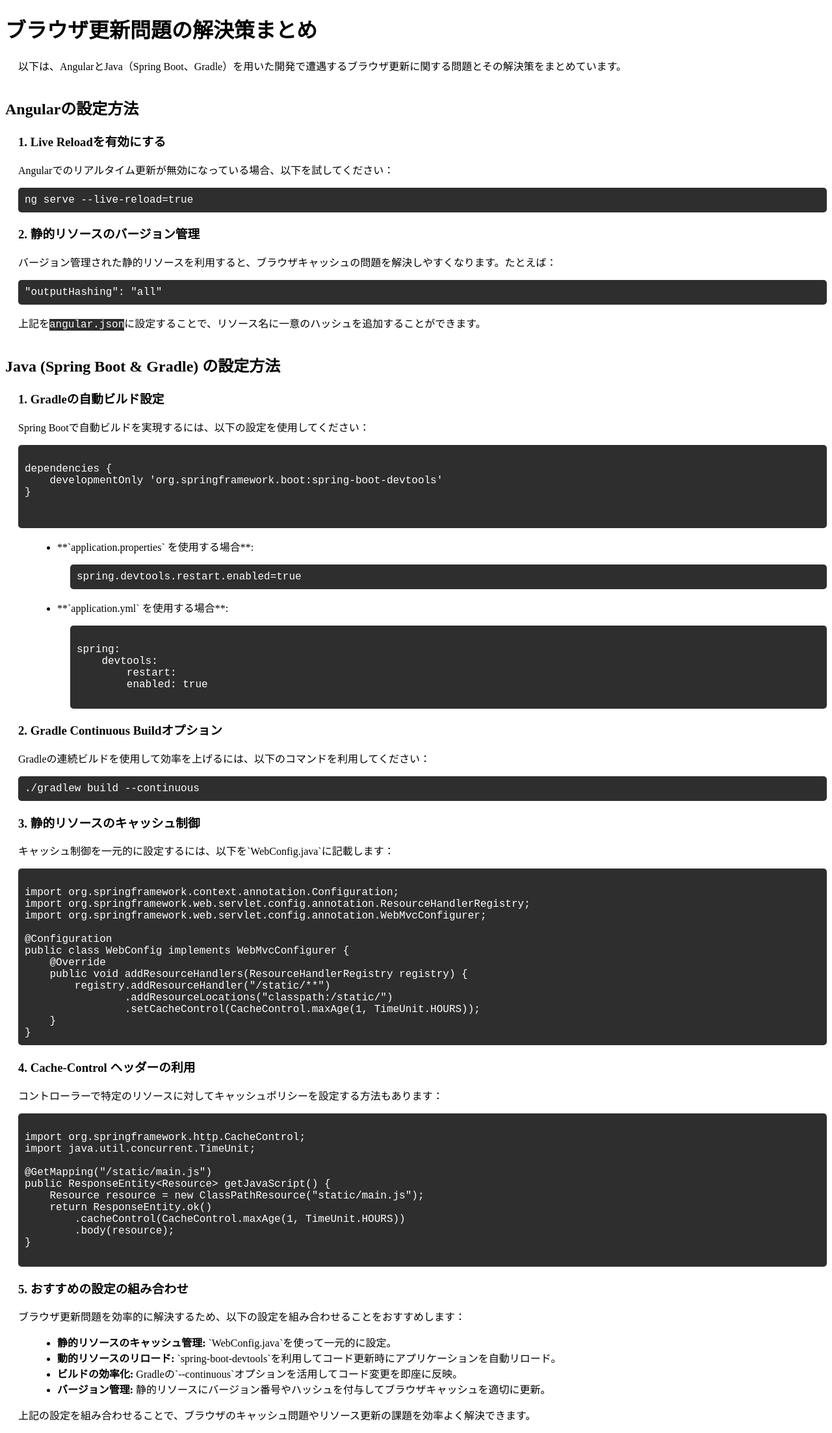
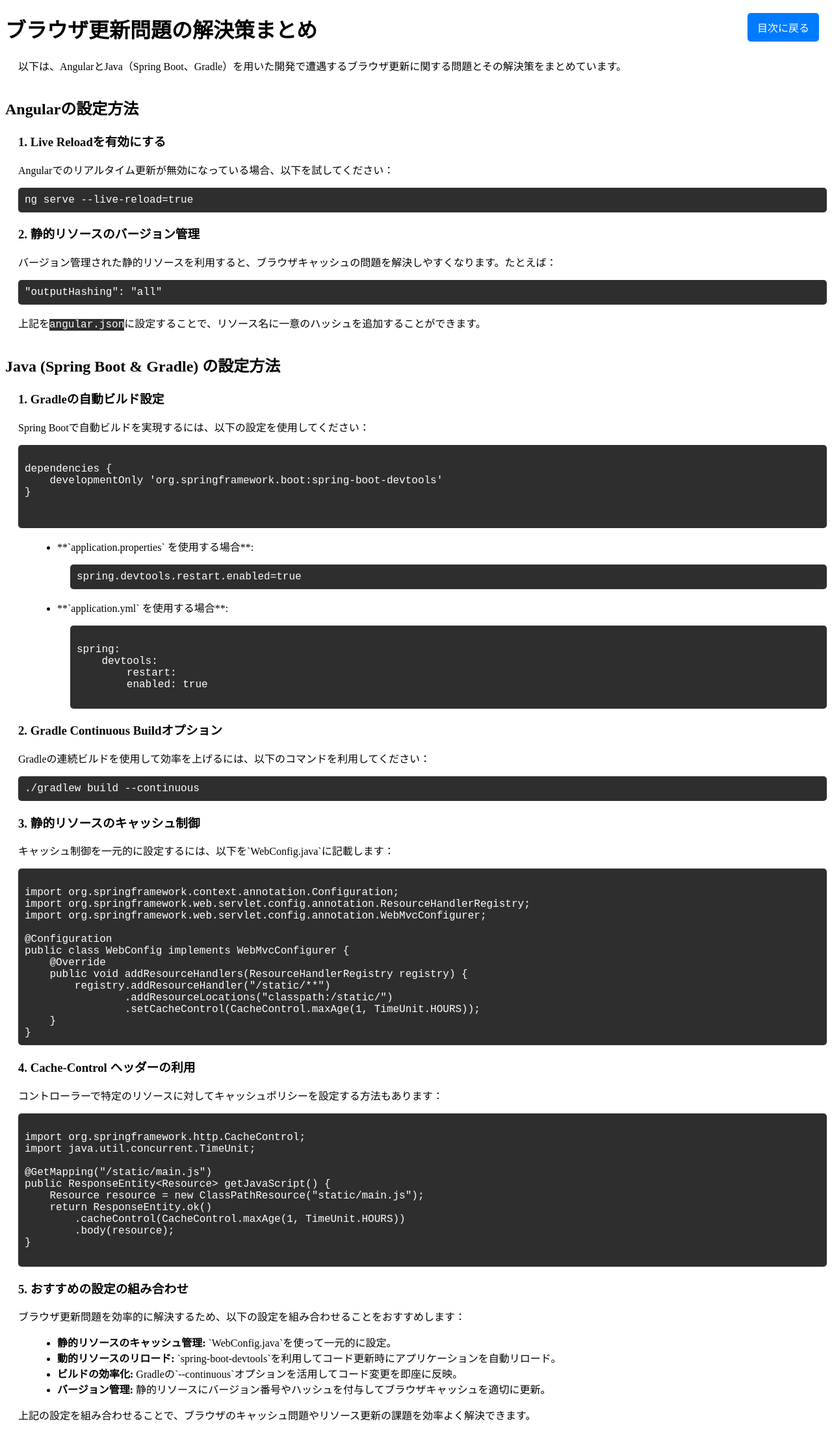
Before and after one commit to yubabagit/biboroku, a Jekyll site: the page built from page/other/gradleBuild.html, in a window 1280 px wide. Shown: the whole page at 65% size. Built offline with Jekyll 4.4.1, drawn with Linux system fonts in a browser that asks for light colours.

Commit message:
gradleBuild.htmlにcommon.cssのリンクを追加し、ブラウザのキャッシュ問題解決に関する説明を更新

```diff
--- a/page/other/gradleBuild.html
+++ b/page/other/gradleBuild.html
@@ -10,6 +10,7 @@
     <meta name="viewport" content="width=device-width, initial-scale=1.0" />
     <title>ブラウザ更新問題の解決策まとめ</title>
     <link rel="stylesheet" href="../../assets/css/noCode.css" />
+    <link rel="stylesheet" href="../../assets/css/common.css" />
   </head>
   <body>
     <h1>ブラウザ更新問題の解決策まとめ</h1>
@@ -147,9 +148,9 @@
         </li>
       </ul>
     </div>
-
     <p>
       上記の設定を組み合わせることで、ブラウザのキャッシュ問題やリソース更新の課題を効率よく解決できます。
     </p>
+    <script src="../../js/common.js"></script>
   </body>
 </html>
```
